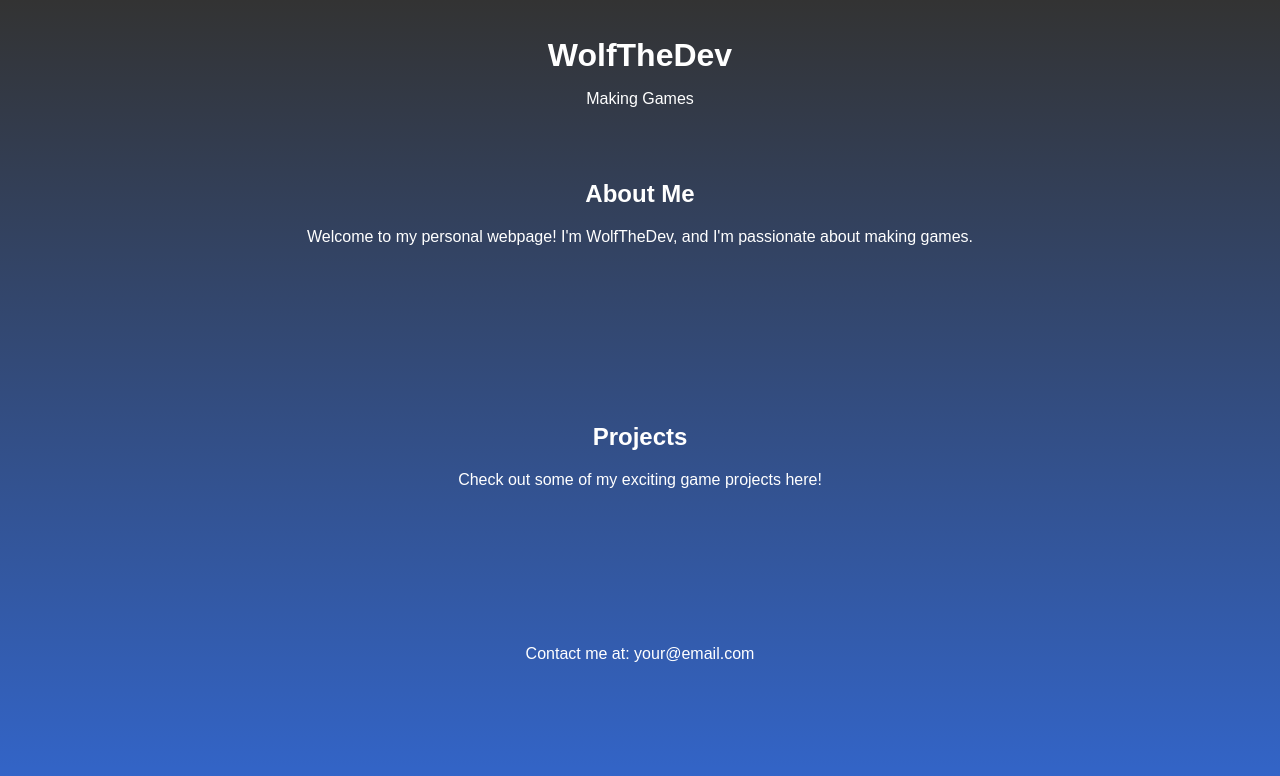
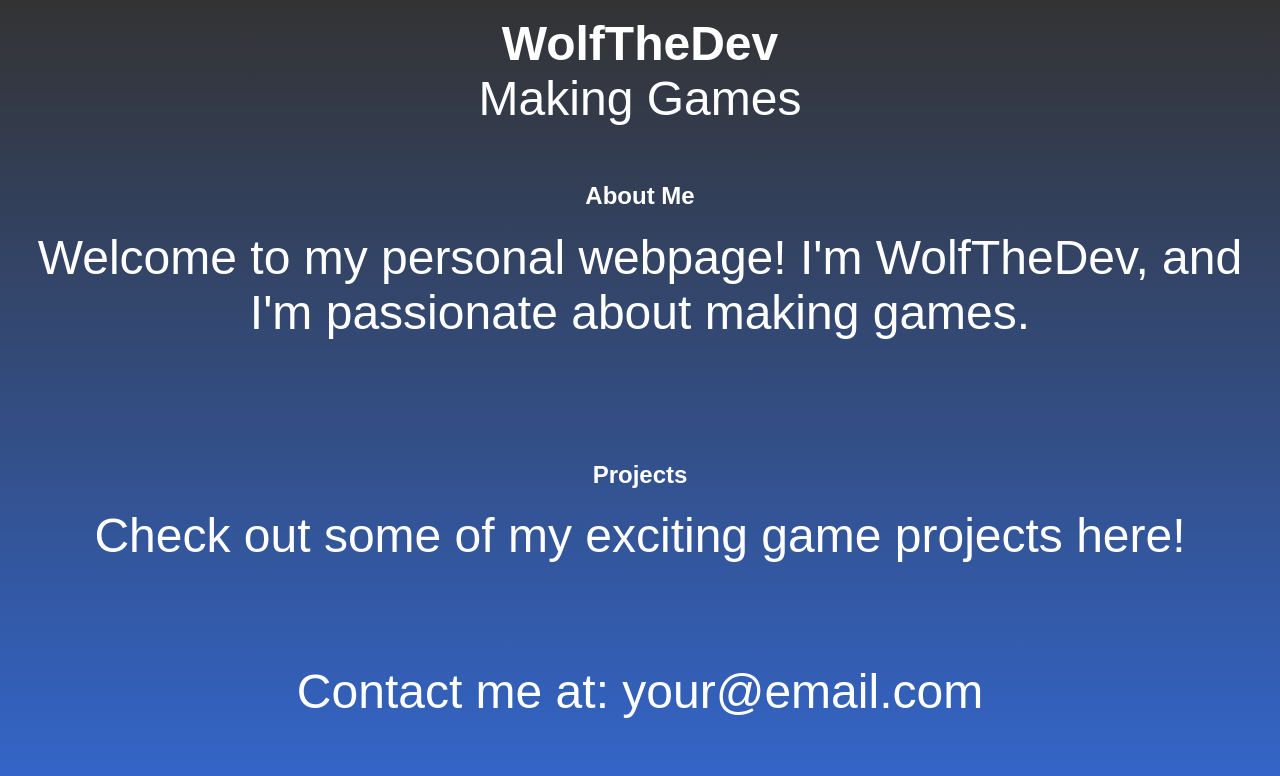
Before and after one commit to TheMidnightWolfYT/wolfthedev, a plain HTML site: page index.html in a window 1280 px wide. Drawn offline with Linux system fonts and the light colour scheme.

Commit message:
Update index.html

```diff
--- a/index.html
+++ b/index.html
@@ -20,12 +20,9 @@
             padding: 1em;
         }
 
-        h1 {
-            margin-bottom: 0.5em;
-        }
-
-        p {
-            margin-top: 0;
+        h1, p {
+            font-size: 3em; /* 3x bigger font size for both h1 and p in the header */
+            margin: 0; /* Remove default margins to avoid extra spacing */
         }
 
         section, footer {
```
